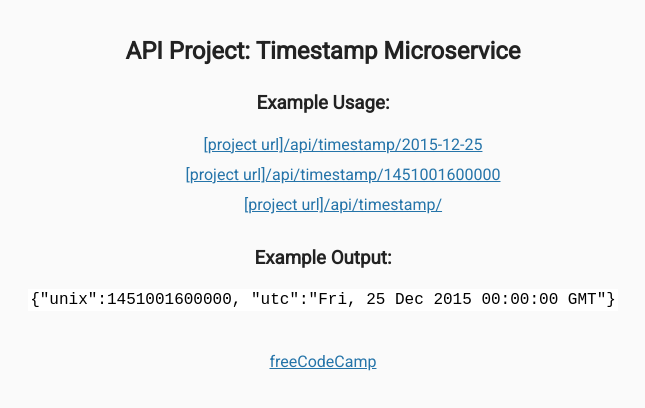
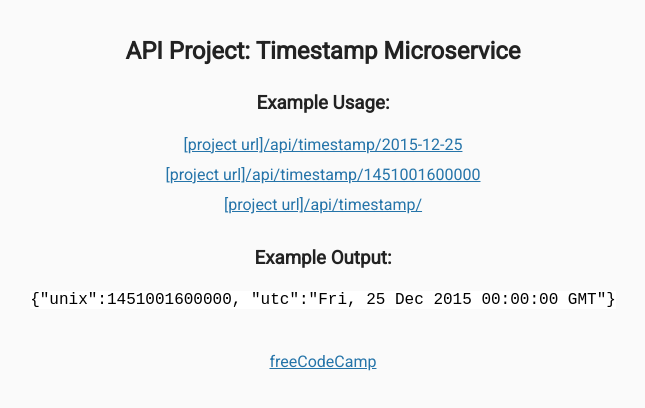
Before and after one commit to Panda4817/timestamp-microservice, a website: page views/index.html in a window 1280 px wide. Shown: the whole page, without its empty margins (317-962 px from the left). Drawn offline with Linux system fonts and the light colour scheme; files that its build step writes are made by us from their sources.

Commit message:
made example urls central on the page

```diff
--- a/public/style.css
+++ b/public/style.css
@@ -22,15 +22,13 @@ h3 {
 	margin-top: 40px;
 }
 
-.user-stories {
-  position: relative;
-  text-align: justify;
-  max-width: 700px;
-  margin: 15px auto;
+ul {
+  padding: 0;
+  margin: 0;
 }
 code {
   font-family: monospace;
-  padding: 2px;
+  padding: 0;
   color: black;
   background-color: #fff;
 }
```
